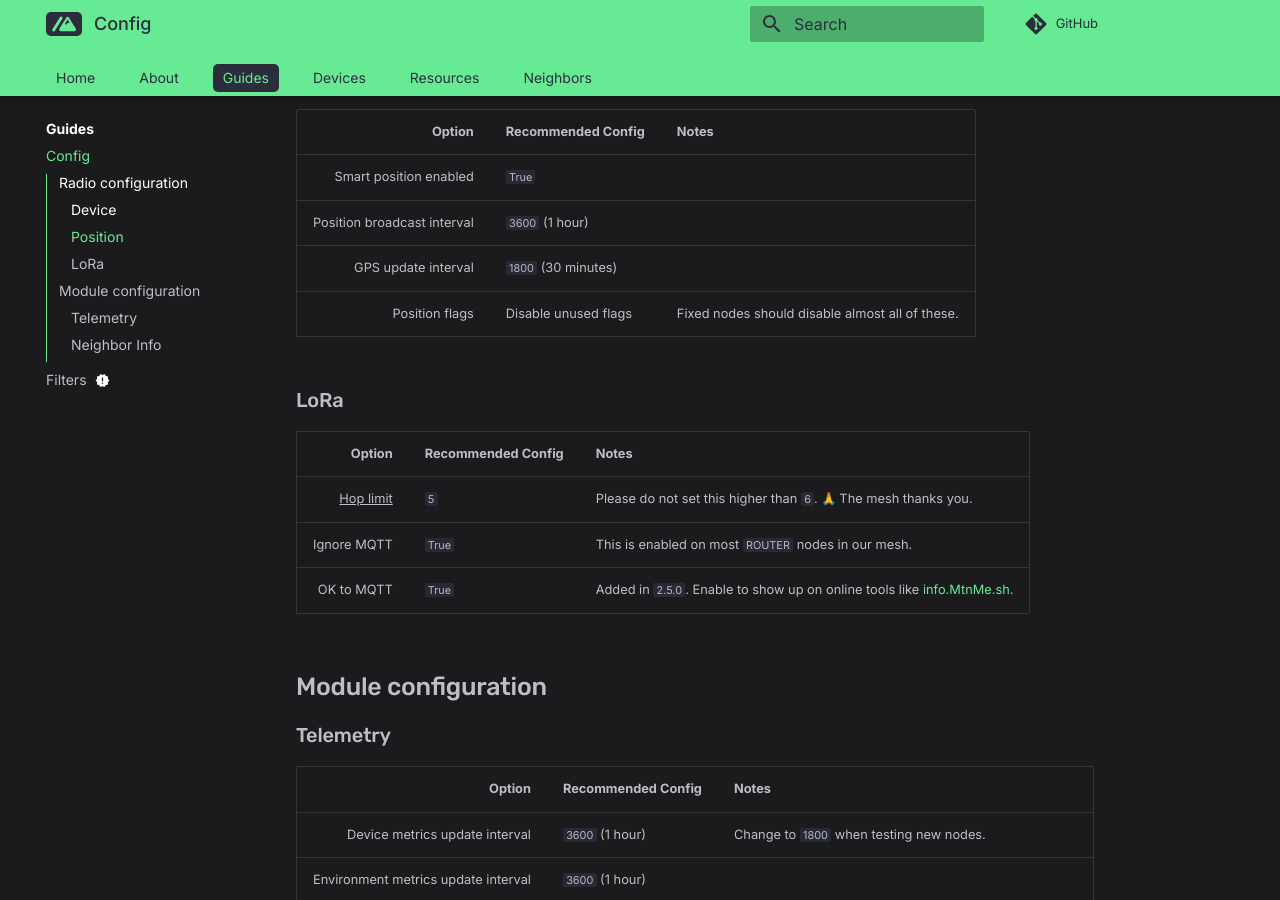
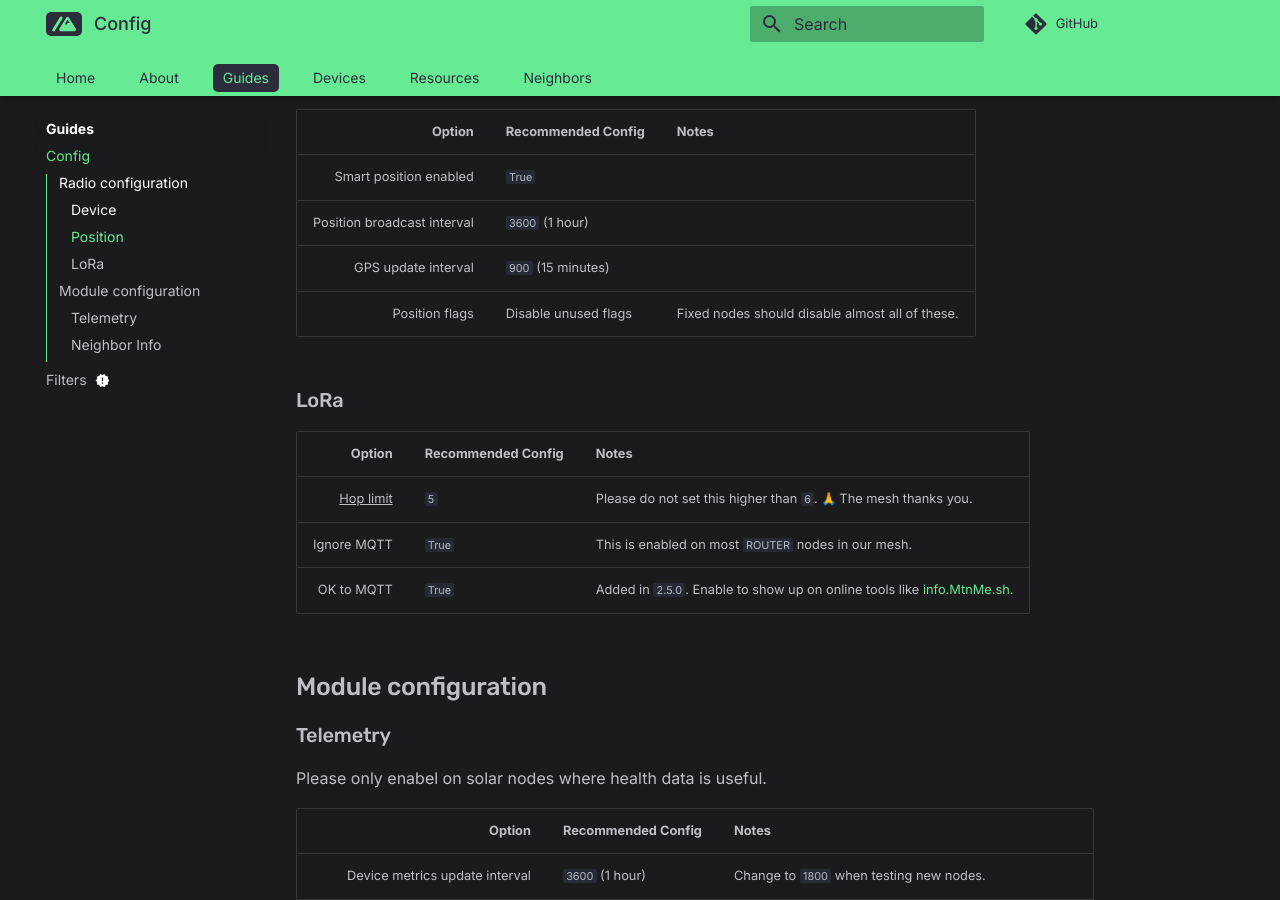
Before and after one commit to MtnMesh/mtnmesh.github.io, an MkDocs documentation site: the page built from docs/config.md, in a window 1280 px wide and 900 px high, scrolled down 605 px. Built offline with MkDocs 1.6.1 and Material for MkDocs 9.7.7, drawn with Linux system fonts in a browser that asks for light colours; emoji names are drawn with the system emoji font; comment, search, counter and statistics services are not loaded.

Commit message:
Update config.md

```diff
--- a/docs/config.md
+++ b/docs/config.md
@@ -19,7 +19,7 @@ These settings are intended to facilitate a stable and reliable mesh network. Th
 | --------------------------: | :------------------- | :---------------------------------------------- |
 |      Smart position enabled | `True`               |                                                 |
 | Position broadcast interval | `3600` (1 hour)      |                                                 |
-|         GPS update interval | `1800` (30 minutes)  |                                                 |
+|         GPS update interval | `900` (15 minutes)  |                                                 |
 |              Position flags | Disable unused flags | Fixed nodes should disable almost all of these. |
 
 ### LoRa
@@ -33,6 +33,8 @@ These settings are intended to facilitate a stable and reliable mesh network. Th
 ## Module configuration
 
 ### Telemetry
+
+Please only enabel on solar nodes where health data is useful.
 
 |                              Option | Recommended Config | Notes                                                      |
 | ----------------------------------: | :----------------- | :--------------------------------------------------------- |
```
